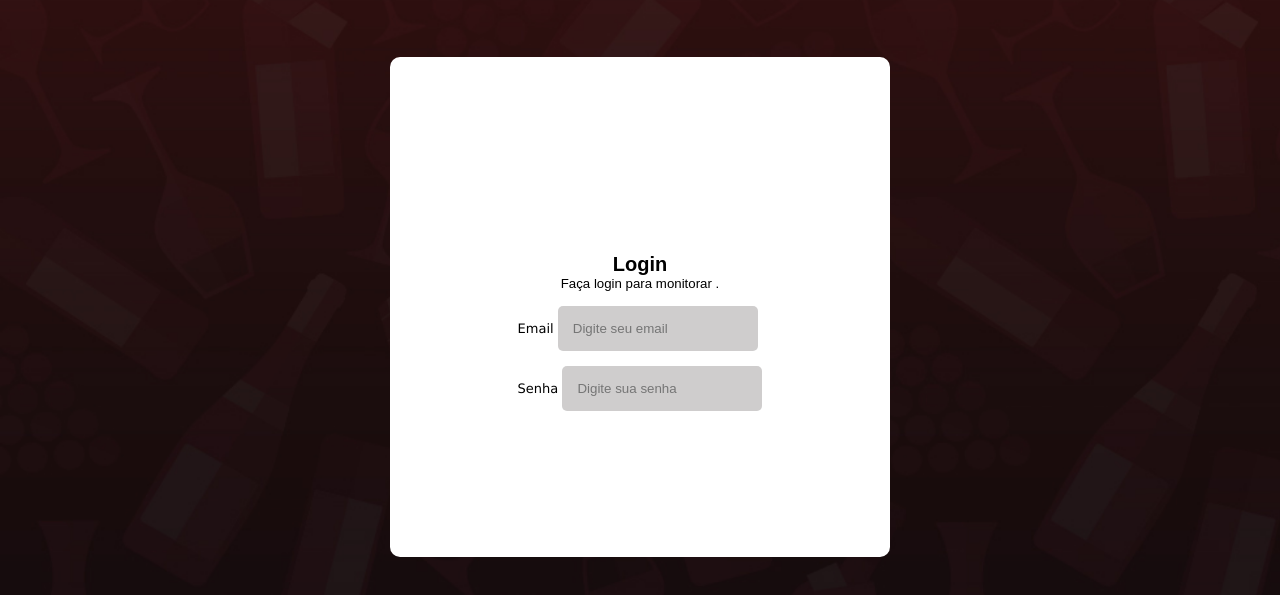
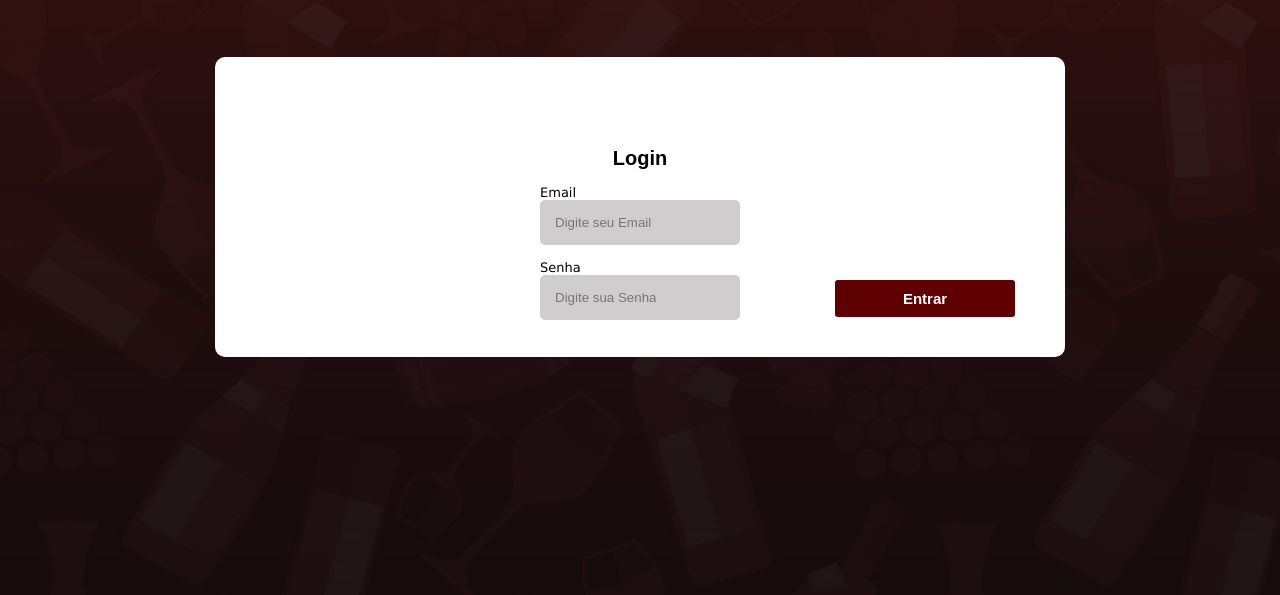
Before and after one commit to GP8-Sprint2/Grand-Vinum, a plain HTML site: page Site institucional/grandvinum-login.html in a window 1280 px wide. Shown: the part 95-690 px from the top of the page. Drawn offline with Linux system fonts and the light colour scheme; a web font is replaced by a local one.

Commit message:
arrumando o login

```diff
--- a/Site institucional/grandvinum-login.css
+++ b/Site institucional/grandvinum-login.css
@@ -90,22 +90,20 @@ li {
     text-align: center;
 }
 .caixa-formulario {
+     height: 300px;
+     margin-top: 50px;
      background-color: white;
-    margin-top: 50px;
-    padding: 0px 50px;
-    height: 500px;
-    width: 500px;
+     padding: 100px 50px;
      border-radius: 10px;
      display: flex;
      flex-direction: column;
      align-items: center;
      justify-content: center;
-    text-align: center;
-
     }
 
-.caixa-formulario h3 {
-    margin-top: 50px;
+
+
+.caixa-formulario h2 {
     color: black;
     font-size: 20px;
     font-weight: bold;
@@ -176,19 +174,3 @@ li {
     justify-content: flex-end;
     align-items: flex-end;
 }
-
-.check{
-    display: flex;
-    align-items: flex-end;
-}
-
-.check p {
-    color: black;
-    gap: 15px;
-}
-
-#chk_1, #chk_2 {
-    width: 50px;
-    margin-top: 15px;
-    position: relative;
-}
--- a/Site institucional/grandvinum-login.html
+++ b/Site institucional/grandvinum-login.html
@@ -7,7 +7,7 @@
     <meta name="viewport" content="width=device-width, initial-scale=1.0">
     <link rel="stylesheet" href="grandvinum-home.html">
     <link rel="stylesheet" href="grandvinum-login.css">
-    <title>Cadastro de clientes</title>
+    <title>Login De Usuário</title>
 </head>
 
 <body>
@@ -30,21 +30,20 @@
         <div class="banner">
             <div class="container">
                 <div class="caixa-formulario">
-                    <div class="text-align">
-                        <h3>Login</h3>
-                        <h5>Faça login para monitorar .
-                        </h5>
-
-                        <div class="campo">
-                            <label for="nome_empresa">Email
-                                <input type="text" id="ipt_site" placeholder="Digite seu email">
-                            </label>
-
-                            <label for="cnpj_empresa">Senha
-                                <input type="password" id="ipt_site" placeholder="Digite sua senha">
-                            </label>
-                        </div>
-                    </div>
+                    <h2>Login</h2>
+                    <div class="campo">
+                        <label for="Email">Email</label>
+                        <input type="email" placeholder="Digite seu Email">
+                     </div>
+                     <div class="campo">
+                        <label for="Senha">Senha</label>
+                        <input type="password" placeholder="Digite sua Senha">
+                     </div>
+                     <div class="botao">
+                        <button>Entrar</button>
+                     </div>
                 </div>
             </div>
         </div>
+</body>
+</html>
```
Lines whose indentation alone changed are shown as unchanged.
